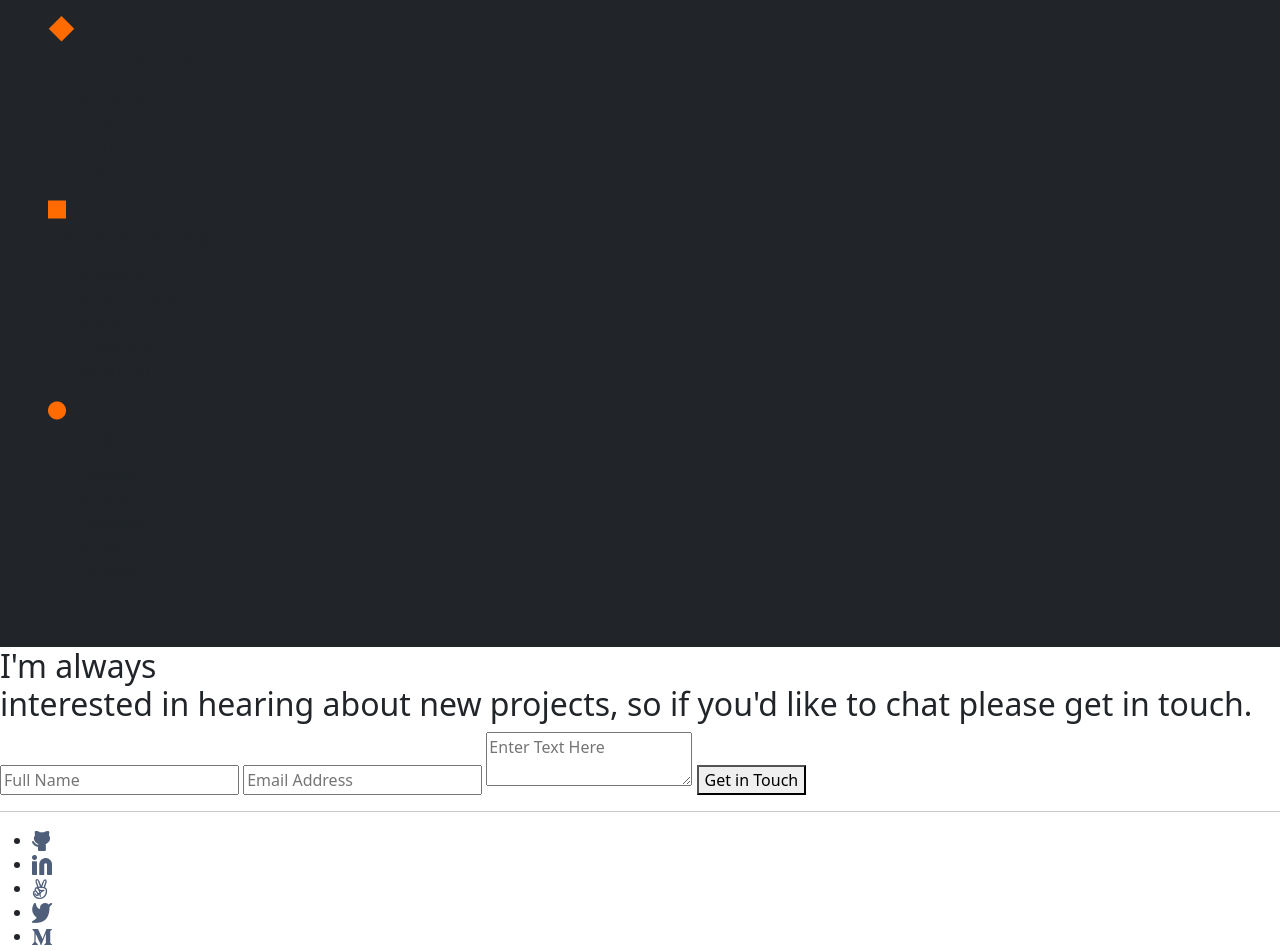
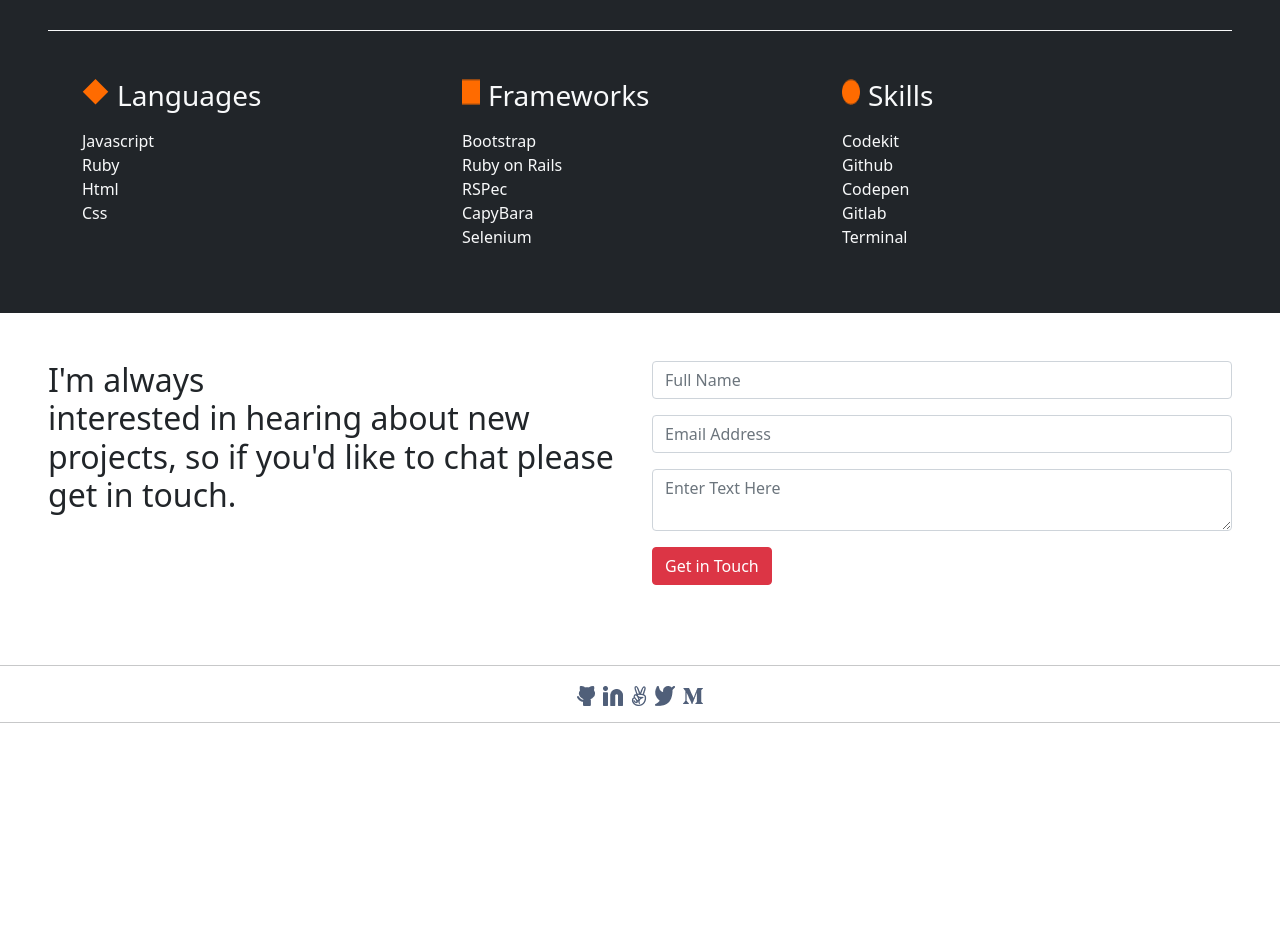
Before and after one commit to zhadier/Bootstrap-Practice, a plain HTML site: page index.html in a window 1280 px wide. Shown: the part 1940-2891 px from the top of the page. After the commit the page ends 2679 px from the top, so only its background shows below. Drawn offline with nearby package versions, Linux system fonts and the light colour scheme.

Commit message:
Finished the languages and footer section

```diff
--- a/index.html
+++ b/index.html
@@ -261,27 +261,32 @@
             <button class="btn btn-danger btn-lg">Get My resume</button>
         </div>
 
-        <hr>
+        <div class="container-fluid border-bottom border-light mt-5"></div>
 
+        <div class="container pt-5">
+            <div class="row text-light">
+                <div class="col">
                     <div class="Languages">
-            <div class="div-Heads">
-                <img class="li-icon-images" src="images/diamond.png" alt="">
+                        <div class="d-flex">
+                            <img class="img-fluid pe-2 pb-3" src="images/diamond.png" alt="">
                             <h3 class="abouth3">Languages</h3>
                         </div>
-            <ul class="aboutme-List">
+                        <ul class="list-unstyled mt-2">
                             <li>Javascript</li>
                             <li>Ruby</li>
                             <li>Html</li>
                             <li>Css</li>
                         </ul>
                     </div>
+                </div>
 
+                <div class="col">
                     <div class="Frameworks">
-            <div class="div-Heads">
-                <img class="li-icon-images" src="images/Rectangle.png" alt="">
+                        <div class="d-flex">
+                            <img class="img-fluid pe-2 pb-3" src="images/Rectangle.png" alt="">
                             <h3 class="abouth3">Frameworks</h3>
                         </div>
-            <ul class="aboutme-List">
+                        <ul class="list-unstyled mt-2">
                             <li>Bootstrap</li>
                             <li>Ruby on Rails</li>
                             <li>RSPec</li>
@@ -289,13 +294,15 @@
                             <li>Selenium</li>
                         </ul>
                     </div>
+                </div>
 
+                <div class="col">
                     <div class="Skills">
-            <div class="div-Heads">
-                <img class="skills-img li-icon-images" src="images/circle.png" alt="">
+                        <div class="d-flex">
+                            <img class="img-fluid pe-2 pb-3" src="images/circle.png" alt="">
                             <h3 class="abouth3">Skills</h3>
                         </div>
-            <ul class="aboutme-List">
+                        <ul class="list-unstyled mt-2">
                             <li>Codekit</li>
                             <li>Github</li>
                             <li>Codepen</li>
@@ -303,32 +310,44 @@
                             <li>Terminal</li>
                         </ul>
                     </div>
+                </div>
+
+            </div>
+        </div>
+
     </section>
 
     <footer id="Contact">
-        <section class="footer-head">
+
+        <div class="row p-5">
+            <div class="col">
                 <h2>I'm always <br> interested in hearing about new projects, so if you'd like to chat please get in touch.
                 </h2>
-        </section>
+            </div>
 
-        <form class="footer-form" action="https://formspree.io/f/xdobnpad" method="post">
-            <input type="text" id="name" name="user-name" placeholder="Full Name" required maxlength="30">
-            <input type="email" id="email" name="user-email" placeholder="Email Address" required>
-            <textarea name="message" id="msg" maxlength="500" placeholder="Enter Text Here" required></textarea>
-            <button id="form-button" type="submit">Get in Touch</button>
+            <div class="col">
+                <form class="" action="https://formspree.io/f/xdobnpad" method="post">
+                    <input class="form-control mb-3" type="text" id="name" name="user-name" placeholder="Full Name" required maxlength="30">
+                    <input class="form-control mb-3" type="email" id="email" name="user-email" placeholder="Email Address" required>
+                    <textarea class="form-control mb-3"  name="message" id="msg" maxlength="500" placeholder="Enter Text Here" required></textarea>
+                    <button class="btn btn-danger mb-3" id="form-button" type="submit">Get in Touch</button>
                 </form>
+            </div>
+        </div>
 
         <hr class="footer-social-network">
 
-        <ul class="footer-Links">
-            <li><a href="https://github.com/zhadier"><img src="images/github-dark.png" alt="Github account"></a></li>
-            <li><a href="https://www.linkedin.com/in/zeeshan-haider-330404220/"><img src="images/linkedin-dark.png"
+        <div class="container-fluid mx-auto">
+            <ul class="list-inline d-flex justify-content-center">
+                <li class="list-inline-item"><a href="https://github.com/zhadier"><img src="images/github-dark.png" alt="Github account"></a></li>
+                <li class="list-inline-item"><a href="https://www.linkedin.com/in/zeeshan-haider-330404220/"><img src="images/linkedin-dark.png"
                             alt="linkedin account"></a></li>
-            <li><a href="#"><img src="images/hand-dark.png" alt="angel list account"></a></li>
-            <li><a href="https://twitter.com/felonicious"><img src="images/twitter-dark.png" alt="twitter account"></a>
+                <li class="list-inline-item"><a href="#"><img src="images/hand-dark.png" alt="angel list account"></a></li>
+                <li class="list-inline-item"><a href="https://twitter.com/felonicious"><img src="images/twitter-dark.png" alt="twitter account"></a>
                 </li>
-            <li><a href="#"><img src="images/m-dark.png" alt="medium account"></a></li>
+                <li class="list-inline-item"><a href="#"><img src="images/m-dark.png" alt="medium account"></a></li>
             </ul>
+        </div>
 
         <hr class="footer-end">
     </footer>
```
Lines whose indentation alone changed are shown as unchanged.
